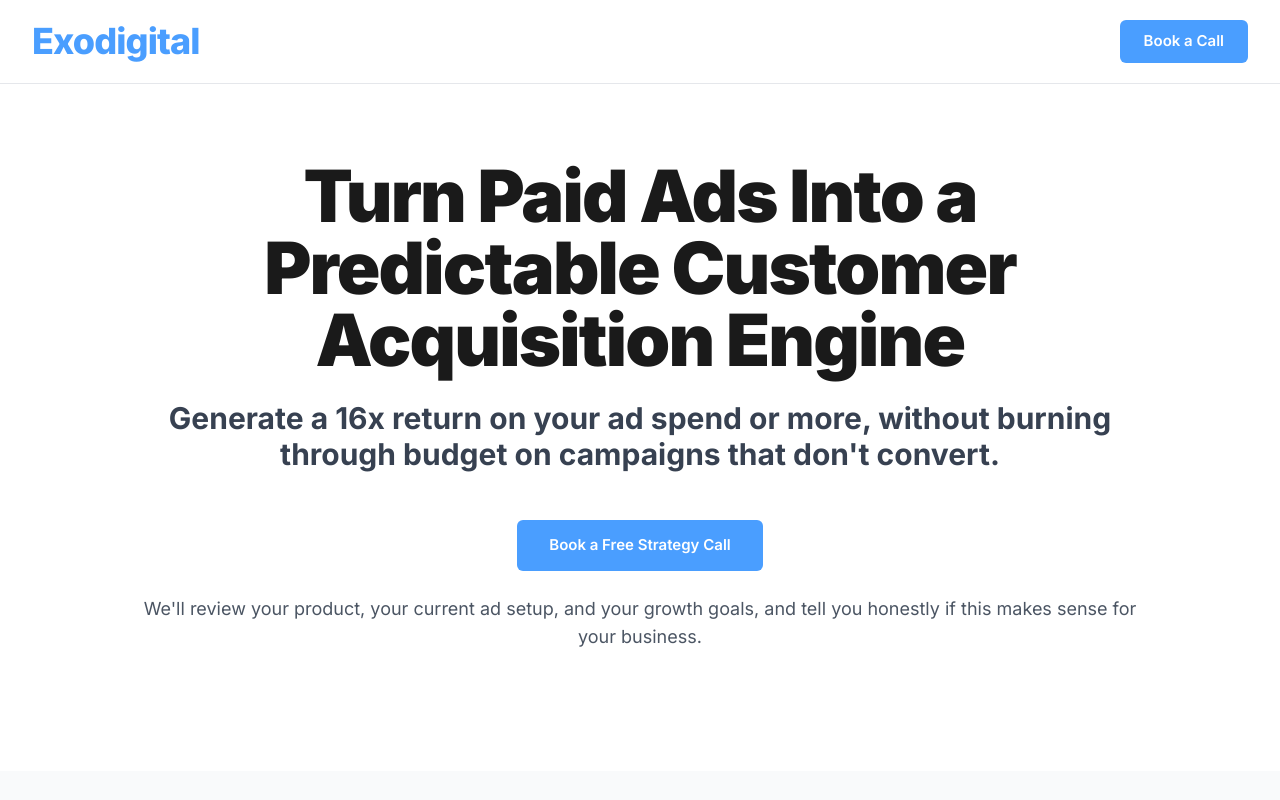
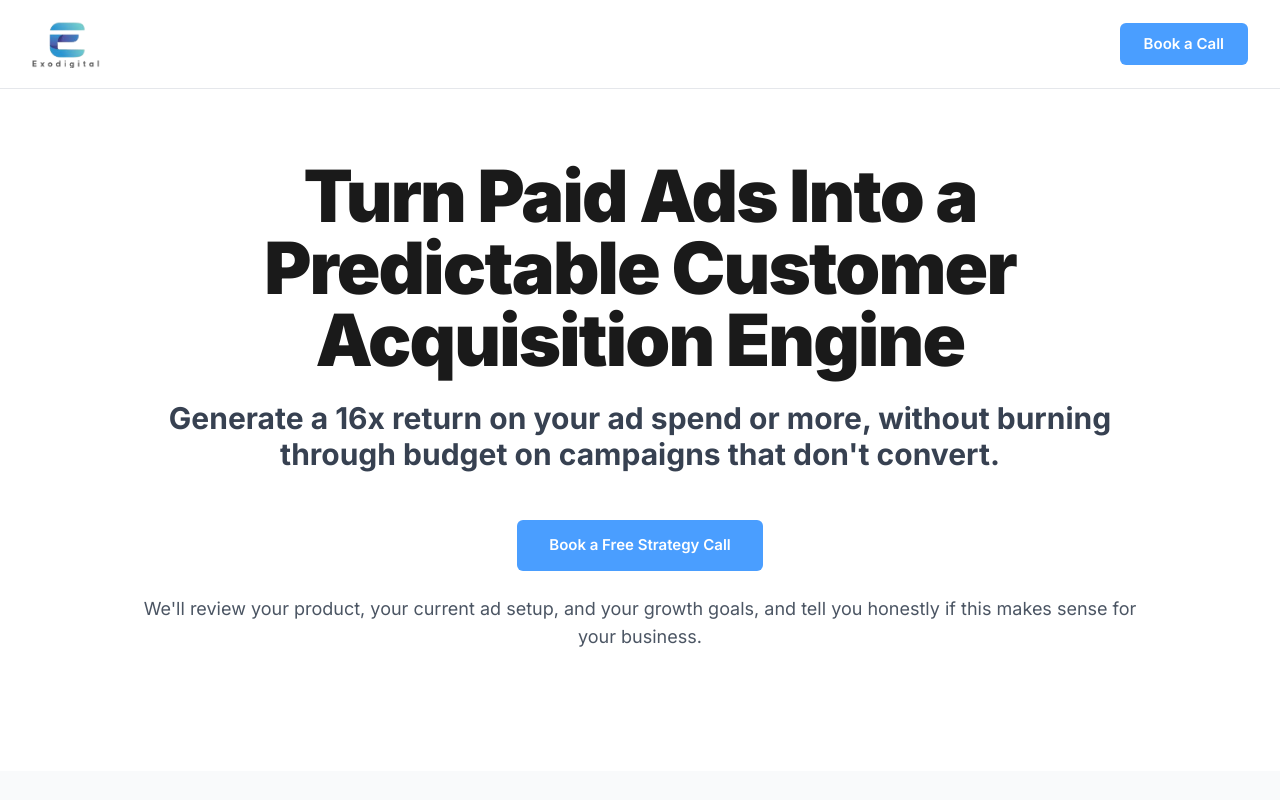
Before and after one commit to Dev-Rhema/Exo2, a React (Vite) app: page / in a window 1280 px wide. Shown: the top 800 px of the page. Built offline with nearby package versions, Linux system fonts and the light colour scheme.

Commit message:
Logo and favicon

```diff
--- a/index.html
+++ b/index.html
@@ -3,6 +3,7 @@
   <head>
     <meta charset="UTF-8" />
     <meta name="viewport" content="width=device-width, initial-scale=1.0" />
+    <link rel="icon" type="image/png" href="/exodigital-logo.png" />
     <title>
       Exodigital - Turn Paid Ads Into a Predictable Customer Acquisition Engine
     </title>
--- a/src/App.jsx
+++ b/src/App.jsx
@@ -1,4 +1,5 @@
 import React from "react";
+import logo from "./assets/exodigital-logo.png";
 import fintechDash from "./assets/fintechDash.jpeg";
 import saas1 from "./assets/SaaS1.jpeg";
 import saas2 from "./assets/saas2.jpeg";
@@ -50,9 +51,11 @@ const BulletItem = ({ children }) => (
 const Navigation = () => (
   <nav className="fixed top-0 left-0 right-0 bg-white/98 backdrop-blur-lg border-b border-gray-200 z-50">
     <div className="max-w-7xl mx-auto px-8 py-5 flex justify-between items-center max-md:px-4 gap-4">
-      <div className="text-4xl max-md:text-2xl font-extrabold text-accent tracking-tight flex-shrink-0">
-        Exodigital
-      </div>
+      <img
+        src={logo}
+        alt="Exodigital"
+        className="h-12 max-md:h-9 w-auto flex-shrink-0"
+      />
       <a
         href="https://calendar.app.google/F6iUMrvzktDXiyY66"
         target="_blank"
```
Also changed, not shown: public/exodigital-logo.png (added), src/assets/exodigital-logo.png (added).
